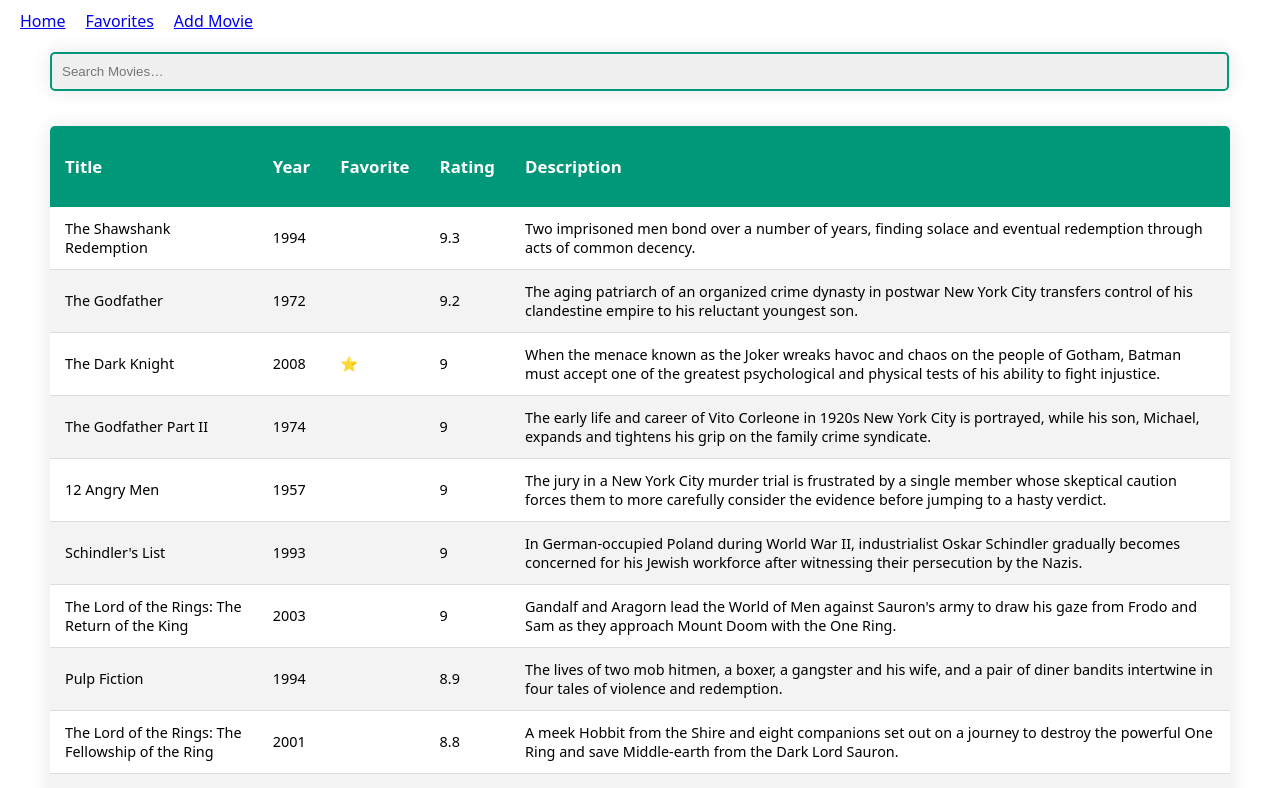
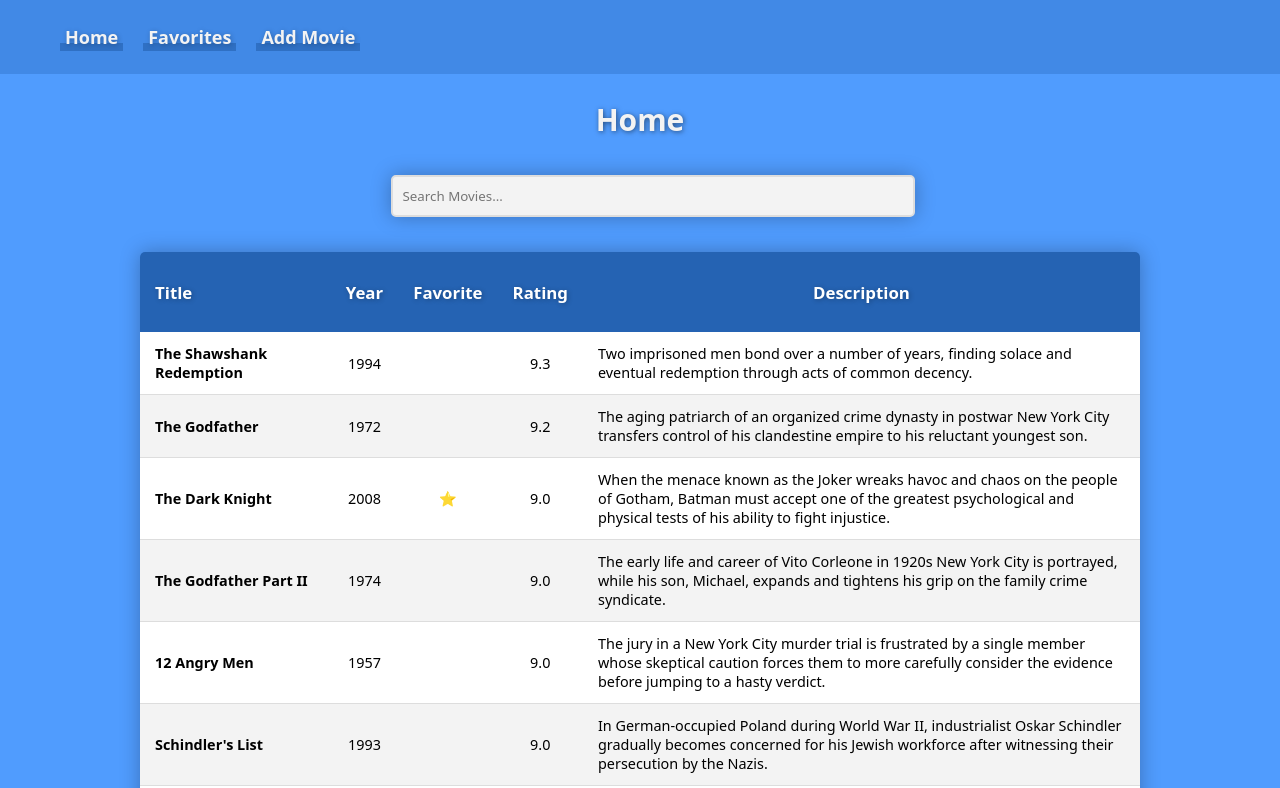
Before and after one commit to johnnyturco/phase-2-project, a React (Vite) app in the folder Movie Tracker/: page / in a window 1280 px wide. Shown: the top 788 px of the page. Built offline with nearby package versions, Linux system fonts and the light colour scheme; data requests are answered from the project's data file.

Commit message:
updated styles

```diff
--- a/Movie Tracker/db.json
+++ b/Movie Tracker/db.json
@@ -3,121 +3,121 @@
     {
       "id": 1,
       "title": "The Shawshank Redemption",
-      "year": 1994,
+      "year": "1994",
       "favorite": false,
-      "rating": 9.3,
+      "rating": "9.3",
       "description": "Two imprisoned men bond over a number of years, finding solace and eventual redemption through acts of common decency."
     },
     {
       "id": 2,
       "title": "The Godfather",
-      "year": 1972,
+      "year": "1972",
       "favorite": false,
-      "rating": 9.2,
+      "rating": "9.2",
       "description": "The aging patriarch of an organized crime dynasty in postwar New York City transfers control of his clandestine empire to his reluctant youngest son."
     },
     {
       "id": 3,
       "title": "The Dark Knight",
-      "year": 2008,
+      "year": "2008",
       "favorite": true,
-      "rating": 9,
+      "rating": "9.0",
       "description": "When the menace known as the Joker wreaks havoc and chaos on the people of Gotham, Batman must accept one of the greatest psychological and physical tests of his ability to fight injustice."
     },
     {
       "id": 4,
       "title": "The Godfather Part II",
-      "year": 1974,
+      "year": "1974",
       "favorite": false,
-      "rating": 9,
+      "rating": "9.0",
       "description": "The early life and career of Vito Corleone in 1920s New York City is portrayed, while his son, Michael, expands and tightens his grip on the family crime syndicate."
     },
     {
       "id": 5,
       "title": "12 Angry Men",
-      "year": 1957,
+      "year": "1957",
       "favorite": false,
-      "rating": 9,
+      "rating": "9.0",
       "description": "The jury in a New York City murder trial is frustrated by a single member whose skeptical caution forces them to more carefully consider the evidence before jumping to a hasty verdict."
     },
     {
       "id": 6,
       "title": "Schindler's List",
-      "year": 1993,
+      "year": "1993",
       "favorite": false,
-      "rating": 9,
+      "rating": "9.0",
       "description": "In German-occupied Poland during World War II, industrialist Oskar Schindler gradually becomes concerned for his Jewish workforce after witnessing their persecution by the Nazis."
     },
     {
       "id": 7,
       "title": "The Lord of the Rings: The Return of the King",
-      "year": 2003,
+      "year": "2003",
       "favorite": false,
-      "rating": 9,
+      "rating": "9.0",
       "description": "Gandalf and Aragorn lead the World of Men against Sauron's army to draw his gaze from Frodo and Sam as they approach Mount Doom with the One Ring."
     },
     {
       "id": 8,
       "title": "Pulp Fiction",
-      "year": 1994,
+      "year": "1994",
       "favorite": false,
-      "rating": 8.9,
+      "rating": "8.9",
       "description": "The lives of two mob hitmen, a boxer, a gangster and his wife, and a pair of diner bandits intertwine in four tales of violence and redemption."
     },
     {
       "id": 9,
       "title": "The Lord of the Rings: The Fellowship of the Ring",
-      "year": 2001,
+      "year": "2001",
       "favorite": false,
-      "rating": 8.8,
+      "rating": "8.8",
       "description": "A meek Hobbit from the Shire and eight companions set out on a journey to destroy the powerful One Ring and save Middle-earth from the Dark Lord Sauron."
     },
     {
       "id": 10,
       "title": "The Good, the Bad and the Ugly",
-      "year": 1966,
+      "year": "1966",
       "favorite": false,
-      "rating": 8.8,
+      "rating": "8.8",
       "description": "A bounty hunting scam joins two men in an uneasy alliance against a third in a race to find a fortune in gold buried in a remote cemetery."
     },
     {
       "id": 11,
       "title": "Forrest Gump",
-      "year": 1994,
+      "year": "1994",
       "favorite": true,
-      "rating": 8.8,
+      "rating": "8.8",
       "description": "The presidencies of Kennedy and Johnson, the Vietnam War, the Watergate scandal and other historical events unfold from the perspective of an Alabama man with an IQ of 75, whose only desire is to be reunited with his childhood sweetheart."
     },
     {
       "id": 12,
       "title": "Fight Club",
-      "year": 1999,
+      "year": "1999",
       "favorite": false,
-      "rating": 8.8,
+      "rating": "8.8",
       "description": "An insomniac office worker and a devil-may-care soap maker form an underground fight club that evolves into much more."
     },
     {
       "id": 13,
       "title": "The Lord of the Rings: The Two Towers",
-      "year": 2002,
+      "year": "2002",
       "favorite": false,
-      "rating": 8.8,
+      "rating": "8.8",
       "description": "While Frodo and Sam edge closer to Mordor with the help of the shifty Gollum, the divided fellowship makes a stand against Sauron's new ally, Saruman, and his hordes of Isengard."
     },
     {
       "id": 14,
       "title": "Inception",
-      "year": 2010,
+      "year": "2010",
       "favorite": true,
-      "rating": 8.8,
+      "rating": "8.8",
       "description": "A thief who steals corporate secrets through the use of dream-sharing technology is given the inverse task of planting an idea into the mind of a C.E.O., but his tragic past may doom the project and his team to disaster."
     },
     {
       "id": 15,
       "title": "Star Wars: Episode V - The Empire Strikes Back",
-      "year": 1980,
+      "year": "1980",
       "favorite": false,
-      "rating": 8.7,
+      "rating": "8.7",
       "description": "After the Rebels are brutally overpowered by the Empire on the ice planet Hoth, Luke Skywalker begins Jedi training with Yoda, while his friends are pursued across the galaxy by Darth Vader and bounty hunter Boba Fett."
     }
   ]
--- a/Movie Tracker/src/components/Favorites.jsx
+++ b/Movie Tracker/src/components/Favorites.jsx
@@ -14,9 +14,9 @@ export default function Favorites({movies, setMovies}){
   // console.log(favoriteMovies)
 
   return (
-    <div>
-      <h1>Favorites</h1>
+    <main>
+      <h2>Favorites</h2>
       <MovieList movies={favoriteMovies} />
-    </div>
+    </main>
   )
 }
--- a/Movie Tracker/src/components/Home.jsx
+++ b/Movie Tracker/src/components/Home.jsx
@@ -13,6 +13,7 @@ export default function Home({movies, setMovies}){
 
   return (
     <main>
+      <h2>Home</h2>
       <Search searchQuery={searchQuery} setSearchQuery={setSearchQuery} />
       <MovieList movies={filteredMovies} />
     </main>
--- a/Movie Tracker/src/components/Movie.jsx
+++ b/Movie Tracker/src/components/Movie.jsx
@@ -3,13 +3,14 @@ import React from "react";
 export default function({movie}) {
 
   const {title, year, favorite, rating, description} = movie
+  const centerText = {textAlign: "center"}
 
   return (
     <tr>
-      <td>{title}</td>
-      <td>{year}</td>
-      <td>{favorite ? "⭐️" : ""}</td>
-      <td>{rating}</td>
+      <td className="table-title">{title}</td>
+      <td style={centerText}>{year}</td>
+      <td style={centerText}>{favorite ? "⭐️" : ""}</td>
+      <td style={centerText}>{rating}</td>
       <td>{description}</td>
     </tr>
   )
--- a/Movie Tracker/src/components/MovieList.jsx
+++ b/Movie Tracker/src/components/MovieList.jsx
@@ -10,12 +10,12 @@ export default function MovieList({movies}) {
   return (
     <table className="movie-table">
       <thead>
-        <tr>
-          <th><h3>Title</h3></th>
+        <tr style={{textAlign: "center"}}>
+          <th style={{textAlign: "left"}}><h3>Title</h3></th>
           <th><h3>Year</h3></th>
           <th><h3>Favorite</h3></th>
           <th><h3>Rating</h3></th>
-          <th><h3>Description</h3></th>
+          <th ><h3>Description</h3></th>
         </tr>
       </thead>
       <tbody>
--- a/Movie Tracker/src/index.css
+++ b/Movie Tracker/src/index.css
@@ -1,19 +1,48 @@
 body {
   margin: 0;
-  font-family: system-ui, -apple-system, BlinkMacSystemFont, 'Segoe UI', Roboto, Oxygen, Ubuntu, Cantarell, 'Open Sans', 'Helvetica Neue', sans-serif
+  font-family: system-ui, -apple-system, BlinkMacSystemFont, 'Segoe UI', Roboto, Oxygen, Ubuntu, Cantarell, 'Open Sans', 'Helvetica Neue', sans-serif;
+  background-color: #509cfe;
 }
 
 h2 {
   text-align: center;
+  color: #f3f3f3;
+  font-size: 30px;
+  text-shadow: 1px 1px 5px rgba(0, 0, 0, 0.5);
 }
 
 /* NavBar */
 .navbar {
-  padding: 10px;
+  padding: 25px 50px;
+  background-color: #2563b355;
 }
 
 .navbar a {
   margin: 0 10px;
+  padding: 5px;
+  color: #f3f3f3;
+  font-size: 18px;
+  font-weight: 600;
+  text-decoration: none;
+  text-shadow: 1px 1px 5px rgba(0, 0, 0, 0.275);
+  position: relative;
+}
+
+.navbar a::before {
+  content: '';
+  background-color: #2563b3a6;
+  position: absolute;
+  left: 0;
+  bottom: 3px;
+  width: 100%;
+  height: 8px;
+  z-index: -1;
+  transition: all .2s ease-in-out;
+}
+
+.navbar a:hover::before {
+  bottom: 0;
+  height: 100%;
 }
 
 /* Main Content (contains search & list) */
@@ -23,10 +52,14 @@ main {
 
 .search {
   padding-right: 25px;
+  display: flex;
+  justify-content: center;
 }
 
 .search input {
-  width: 100%;
+  width: 500px;
+  background-color: #f3f3f3;
+  margin-left: 50px;
 }
 
 
@@ -35,17 +68,19 @@ main {
   border-collapse: collapse;
   margin: 25px auto;
   font-size: 0.9em;
-  min-width: 700px;
+  min-width: 600px;
+  max-width: 1000px;
   border-radius: 5px 5px 0 0;
   overflow: hidden;
-  box-shadow: 0 0 20px rgba(0,0,0,0.1)
+  box-shadow: 0 0 20px rgba(0, 0, 0, 0.275)
 }
 
 .movie-table thead tr {
-  background-color: #009879;
+  background-color: #2563B3;
   color: #fff;
   text-align: left;
   font-weight: bold;
+  text-shadow: 1px 1px 5px rgba(0, 0, 0, 0.275)
 }
 
 .movie-table th,
@@ -57,12 +92,20 @@ main {
   border-bottom: 1px solid #ddd;
 }
 
+.movie-table tbody tr:nth-of-type(odd) {
+  background-color: #ffffff;
+}
+
 .movie-table tbody tr:nth-of-type(even) {
   background-color: #f3f3f3;
 }
 
 .movie-table tbody tr:last-of-type {
-  border-bottom: 2px solid #009879;
+  border-bottom: 5px solid #2563B3;
+}
+
+.table-title {
+  font-weight: 600;
 }
 
 
@@ -83,14 +126,17 @@ input, textarea {
   margin: 10px 0;
   border-radius: 5px;
   overflow: hidden;
-  box-shadow: 0 0 20px rgba(0,0,0,0.1);
-  border: 2px solid #009879;
+  box-shadow: 0 0 20px rgba(0,0,0,0.275);
+  border: 2px solid #ddd;
   padding: 10px;
-  background-color: hsla(0, 0%, 0%, 0.06);
+  background-color: #f3f3f3;
+  font-family: system-ui, -apple-system, BlinkMacSystemFont, 'Segoe UI', Roboto, Oxygen, Ubuntu, Cantarell, 'Open Sans', 'Helvetica Neue', sans-serif;
 }
 
 .add-movie-favorite {
   width: 300px;
+  color: #f3f3f3;
+  text-shadow: 1px 1px 5px rgba(0, 0, 0, 0.5);
 
 }
 
```
